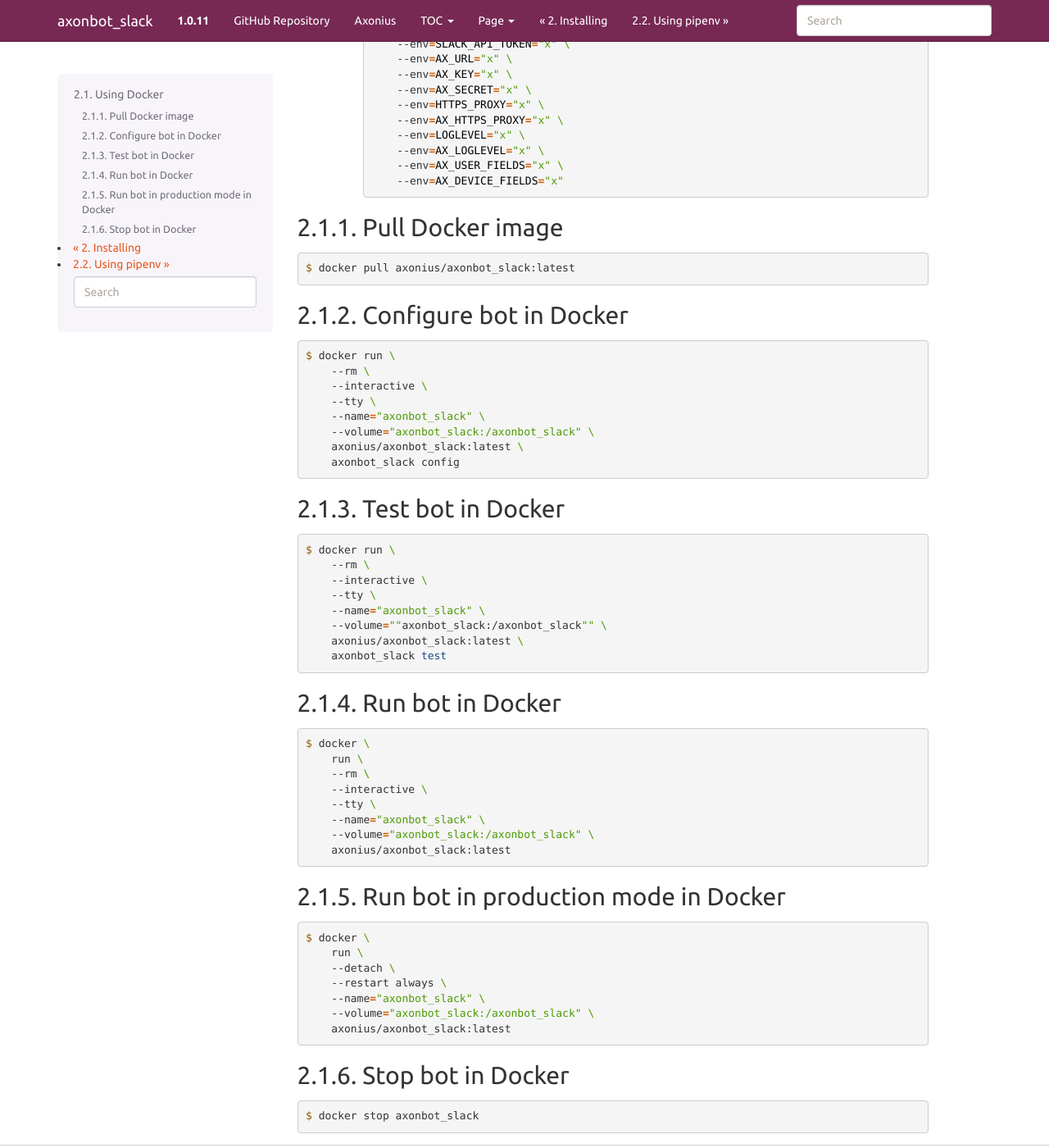
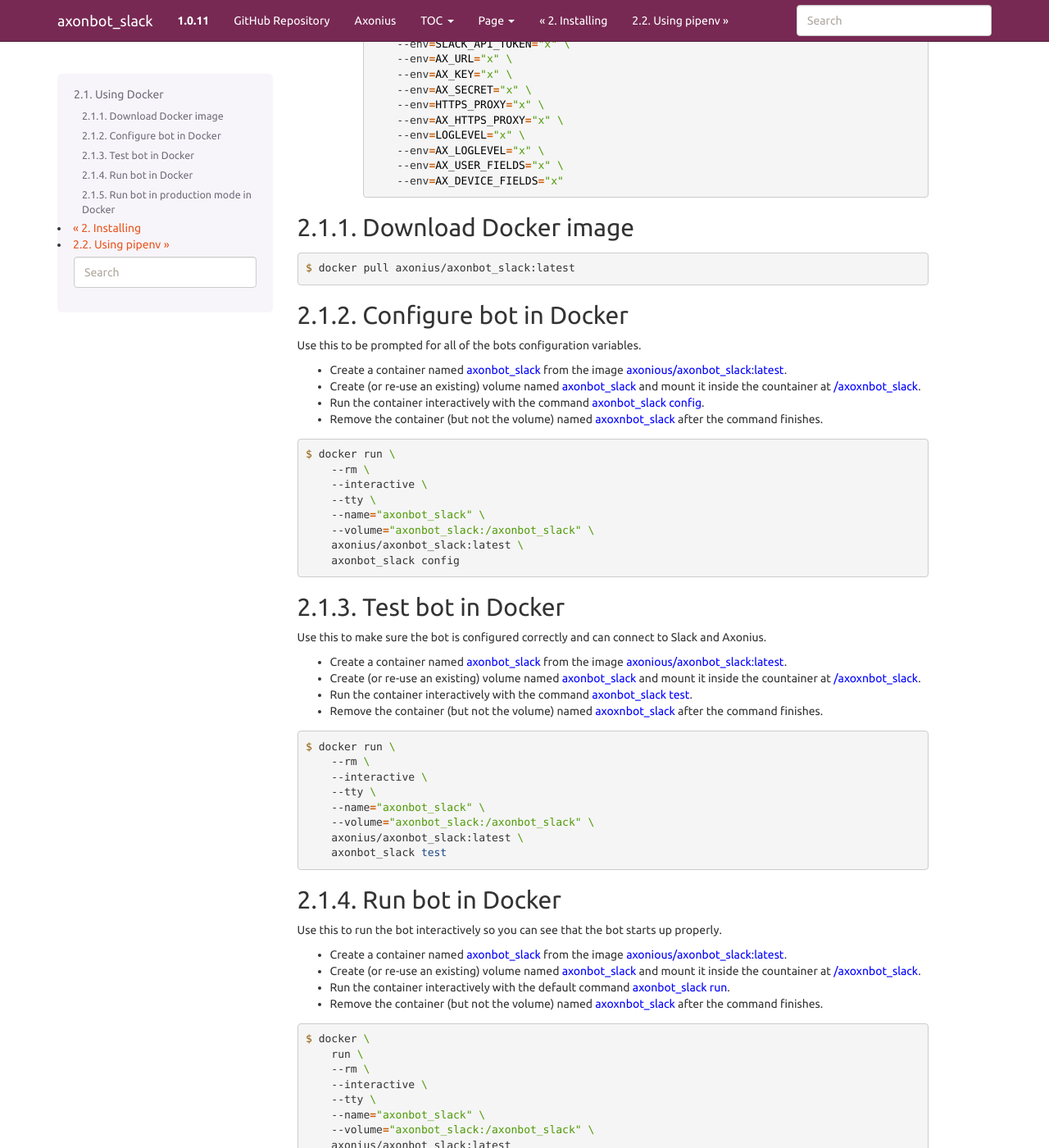
Before and after one commit to rwils83/axonbot_slack, a Sphinx documentation site: the page built from docs/install_docker.rst, in a window 1280 px wide and 1400 px high, scrolled down 551 px. Shown: the whole window at 82% size. Built offline with Sphinx 7.4.7, drawn with Linux system fonts in a browser that asks for light colours; some of the changed text lies outside the part shown.

Commit message:
docs WIP

```diff
--- a/docs/generate_slack_token.rst
+++ b/docs/generate_slack_token.rst
@@ -25,6 +25,9 @@
 
 Optional Items
 =====================================================
+
+Customize Name
+-----------------------------------------------------
 You can change the name of the bot here.
 
 .. image:: _static/images/slack_customize_name.png
--- a/docs/install_docker.rst
+++ b/docs/install_docker.rst
@@ -42,7 +42,7 @@
             --env=AX_USER_FIELDS="x" \
             --env=AX_DEVICE_FIELDS="x"
 
-Pull Docker image
+Download Docker image
 =====================================================
 
 .. code-block:: console
@@ -51,6 +51,12 @@
 
 Configure bot in Docker
 =====================================================
+Use this to be prompted for all of the bots configuration variables.
+
+* Create a container named :blue:`axonbot_slack` from the image :blue:`axonious/axonbot_slack:latest`.
+* Create (or re-use an existing) volume named :blue:`axonbot_slack` and mount it inside the countainer at :blue:`/axoxnbot_slack`.
+* Run the container interactively with the command :blue:`axonbot_slack config`.
+* Remove the container (but not the volume) named :blue:`axoxnbot_slack` after the command finishes.
 
 .. code-block:: console
 
@@ -65,6 +71,12 @@
 
 Test bot in Docker
 =====================================================
+Use this to make sure the bot is configured correctly and can connect to Slack and Axonius.
+
+* Create a container named :blue:`axonbot_slack` from the image :blue:`axonious/axonbot_slack:latest`.
+* Create (or re-use an existing) volume named :blue:`axonbot_slack` and mount it inside the countainer at :blue:`/axoxnbot_slack`.
+* Run the container interactively with the command :blue:`axonbot_slack test`.
+* Remove the container (but not the volume) named :blue:`axoxnbot_slack` after the command finishes.
 
 .. code-block:: console
 
@@ -73,12 +85,18 @@
         --interactive \
         --tty \
         --name="axonbot_slack" \
-        --volume=""axonbot_slack:/axonbot_slack"" \
+        --volume="axonbot_slack:/axonbot_slack" \
         axonius/axonbot_slack:latest \
         axonbot_slack test
 
 Run bot in Docker
 =====================================================
+Use this to run the bot interactively so you can see that the bot starts up properly.
+
+* Create a container named :blue:`axonbot_slack` from the image :blue:`axonious/axonbot_slack:latest`.
+* Create (or re-use an existing) volume named :blue:`axonbot_slack` and mount it inside the countainer at :blue:`/axoxnbot_slack`.
+* Run the container interactively with the default command :blue:`axonbot_slack run`.
+* Remove the container (but not the volume) named :blue:`axoxnbot_slack` after the command finishes.
 
 .. code-block:: console
 
@@ -93,6 +111,12 @@
 
 Run bot in production mode in Docker
 =====================================================
+Use this to run the bot detached and to always restart on failure.
+
+* Create a container named :blue:`axonbot_slack` from the image :blue:`axonious/axonbot_slack:latest`.
+* Create (or re-use an existing) volume named :blue:`axonbot_slack` and mount it inside the countainer at :blue:`/axoxnbot_slack`.
+* Run the container detached with the default command :blue:`axonbot_slack run`.
+* This will *NOT* remove the container if it is stopped.
 
 .. code-block:: console
 
@@ -104,9 +128,14 @@
         --volume="axonbot_slack:/axonbot_slack" \
         axonius/axonbot_slack:latest
 
-Stop bot in Docker
-=====================================================
+To stop a detached docker for this bot.
 
 .. code-block:: console
 
     $ docker stop axonbot_slack
+
+To start a previously stopped detached docker for this bot.
+
+.. code-block:: console
+
+    $ docker start axonbot_slack
```
Also changed, not shown: README.md (+5 -0 lines).
